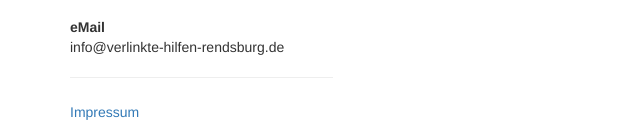
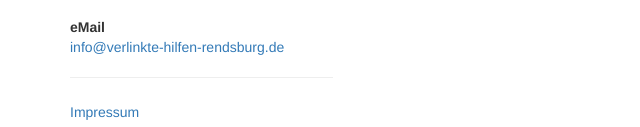
Before and after one commit to futjikato/verlinkteHilfenRendsburg, a website: page index.html in a window 1280 px wide. Shown: the part 342-469 px from the top of the page, without its empty margins (0-640 px from the left). Drawn offline with nearby package versions, Linux system fonts and the light colour scheme.

Commit message:
Linking mail address

```diff
--- a/index.html
+++ b/index.html
@@ -23,7 +23,9 @@
                         <dl>Ines Link</dl>
 
                         <dt>eMail</dt>
-                        <dl>info@verlinkte-hilfen-rendsburg.de</dl>
+                        <dl>
+                            <a href="mailto:info@verlinkte-hilfen-rendsburg.de">info@verlinkte-hilfen-rendsburg.de</a>
+                        </dl>
                     </dl>
                     <hr>
                     <ul class="menu">
```
